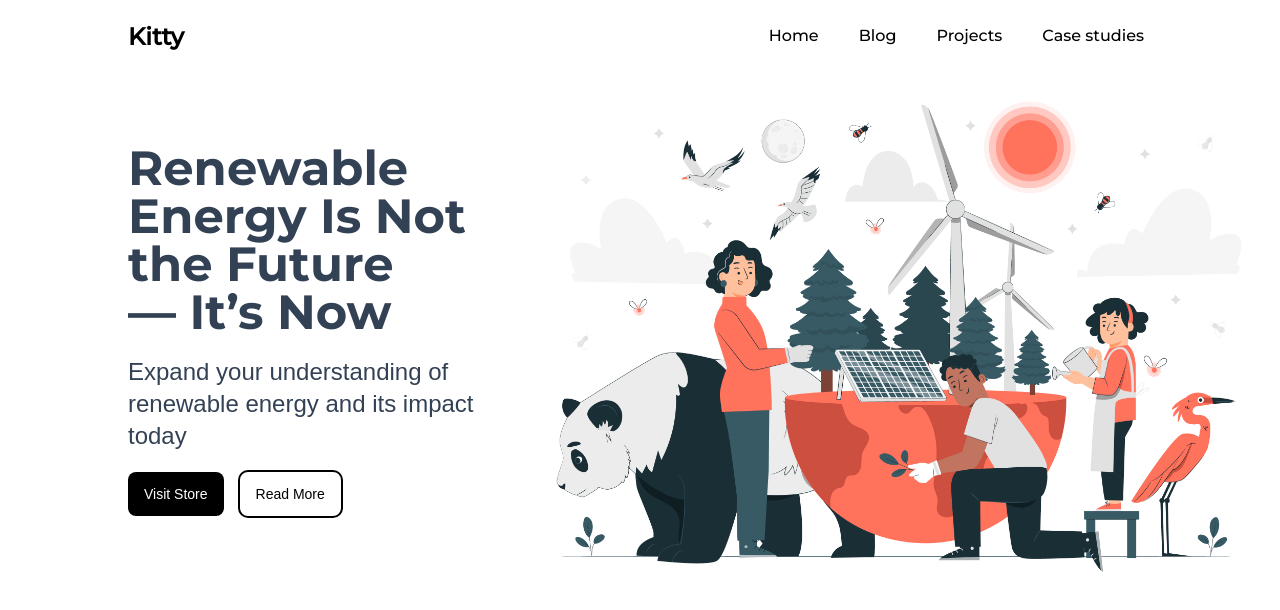
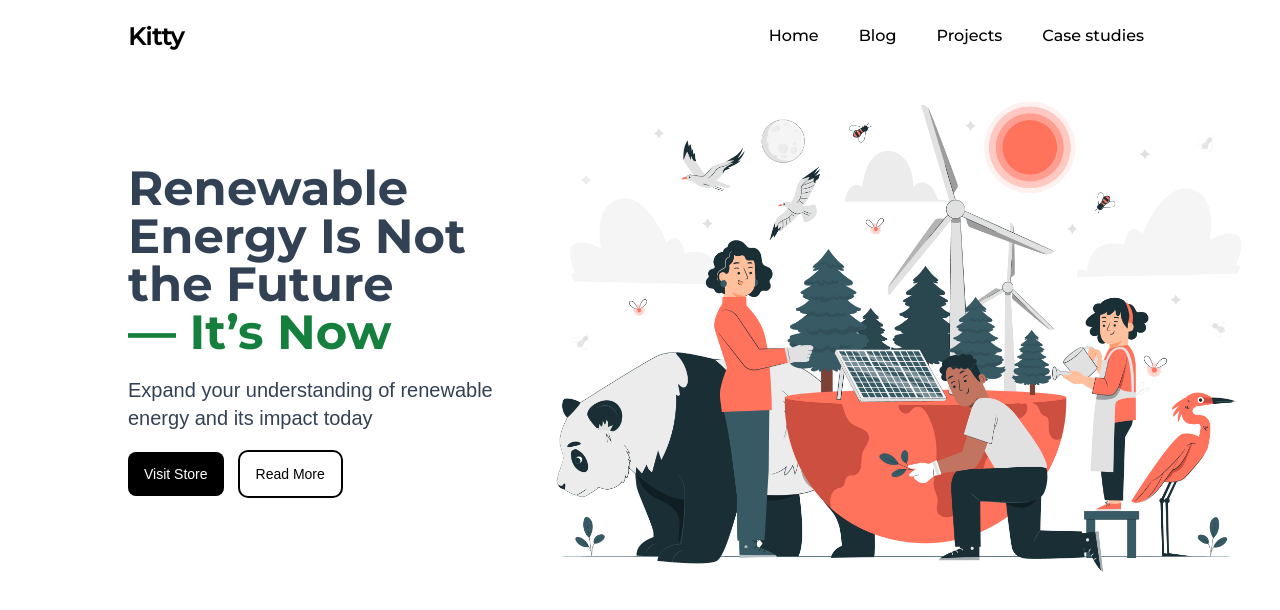
Before and after one commit to pixelPicker/renewables, a React (Vite) app: page / in a window 1280 px wide. Shown: the top 610 px of the page. Built offline with nearby package versions, Linux system fonts and the light colour scheme; a web font is replaced by a local one.

Commit message:
Changed the file structure a little bit

```diff
--- a/src/App.jsx
+++ b/src/App.jsx
@@ -1,5 +1,5 @@
 import { useState } from 'react'
-import Header from './Components/Header'
+import Header from './ProjectComponents/Header'
 import { Outlet } from 'react-router'
 
 function App() {
--- a/src/Components/Home.jsx
+++ /dev/null
@@ -1,21 +0,0 @@
-import React from "react";
-import { Link } from "react-router";
-
-
-function Home() {
-  return (
-    <section className="max-h-screen grid grid-cols-5">
-      <div className="flex flex-col col-span-2 pl-32 gap-5 justify-center">
-        <h1 className="font-MontserratBold text-5xl max-w-1/3 text-slate-700">Renewable Energy Is Not the Future<br></br>— It’s Now</h1>
-        <h1 className="font-Nunito text-2xl max-w-1/3 text-slate-700">Expand your understanding of renewable energy and its impact today</h1>
-        <div className="flex gap-4">
-          <Link className="bg-black hover:bg-gray-800 active:bg-gray-700 font-Nunito text-white px-4 py-3 text-sm text-center rounded-lg " to='/'>Visit Store</Link>
-          <Link className="outline-2 outline outline-black font-Nunito px-4 py-3 text-sm text-center rounded-lg " to='/'>Read More</Link>
-        </div>
-      </div>
-      <img src="assets\images\rec_2.jpg" alt="renewable energy" className="aspect-3/2 col-span-3" />
-    </section>
-  )
-}
-
-export default Home;
--- /dev/null
+++ b/src/HomePageComponents/Hero.jsx
@@ -0,0 +1,30 @@
+import React from "react";
+import { Link } from "react-router";
+
+function Hero() {
+  return (
+    <>
+      <section className="max-h-screen grid grid-cols-5">
+      <div className="flex flex-col col-span-2 pl-32 gap-5 justify-center">
+        <h1 className="font-MontserratBold text-5xl max-w-1/3 text-slate-700">
+          Renewable Energy Is Not the Future <br></br><span className="text-green-700">— It’s Now</span>
+        </h1>
+        <h1 className="font-Nunito text-xl max-w-1/3 text-slate-700">
+          Expand your understanding of renewable energy and its impact today
+        </h1>
+        <div className="flex gap-4">
+          <Link className="bg-black hover:bg-gray-800 active:bg-gray-700 font-Nunito text-white px-4 py-3 text-sm text-center rounded-lg " to='/'>
+            Visit Store
+          </Link>
+          <Link className="outline-2 outline outline-black font-Nunito px-4 py-3 text-sm text-center rounded-lg " to='/'>
+            Read More
+          </Link>
+        </div>
+      </div>
+      <img src="assets\images\rec_2.jpg" alt="renewable energy" className="aspect-3/2 col-span-3" />
+    </section>
+    </>
+  );
+}
+
+export default Hero;
--- /dev/null
+++ b/src/HomePageComponents/Home.jsx
@@ -0,0 +1,13 @@
+import React from "react";
+import Hero from "./Hero";
+import Info from "./Info";
+function Home() {
+  return (
+    <>
+      <Hero />
+      <Info />
+    </>
+  )
+}
+
+export default Home;
--- /dev/null
+++ b/src/HomePageComponents/Info.jsx
@@ -0,0 +1,11 @@
+import React from "react";
+
+function Info() {
+  return (
+    <section>
+
+    </section>
+  );
+}
+
+export default Info;
--- a/src/main.jsx
+++ b/src/main.jsx
@@ -3,8 +3,8 @@ import { createRoot } from 'react-dom/client'
 import './index.css'
 import App from './App.jsx'
 import { createBrowserRouter, RouterProvider } from 'react-router'
-import Home from './Components/Home.jsx';
-import Page404 from './Components/Page404.jsx';
+import Home from './HomePageComponents/Home.jsx';
+import Page404 from './ProjectComponents/Page404.jsx';
 
 const reactRouter = createBrowserRouter([
   {
```
Also changed, not shown: src/ProjectComponents/Header.jsx (renamed from src/Components/Header.jsx), src/ProjectComponents/Page404.jsx (renamed from src/Components/Page404.jsx), 1 other file (tests, documents, lock files or other folders).
